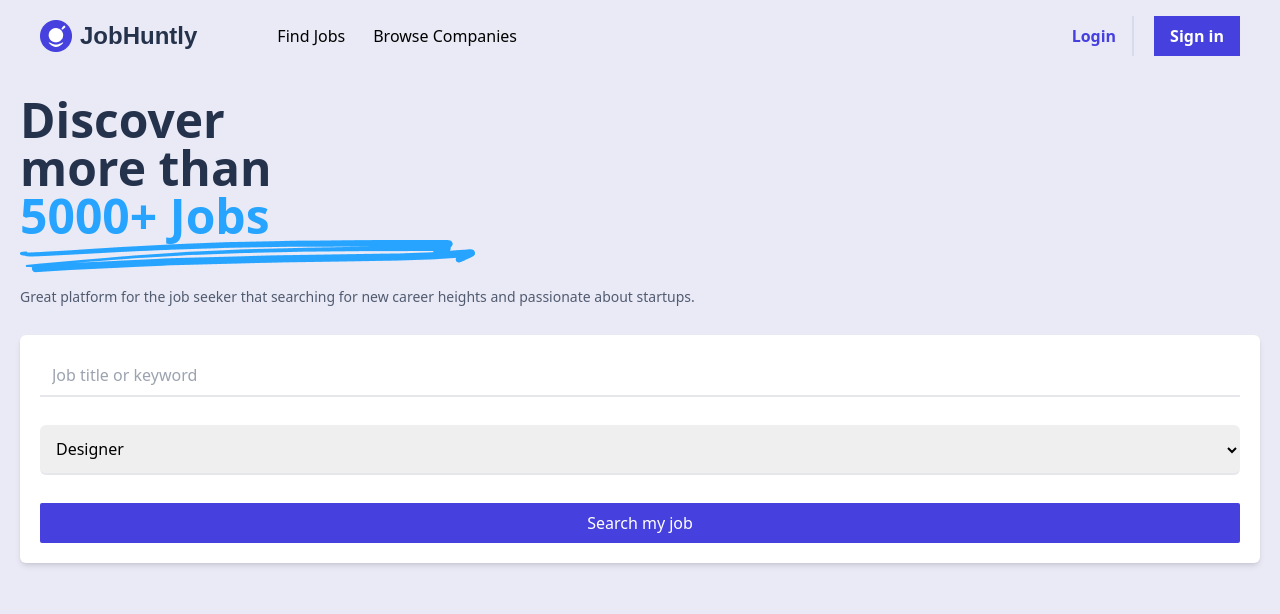
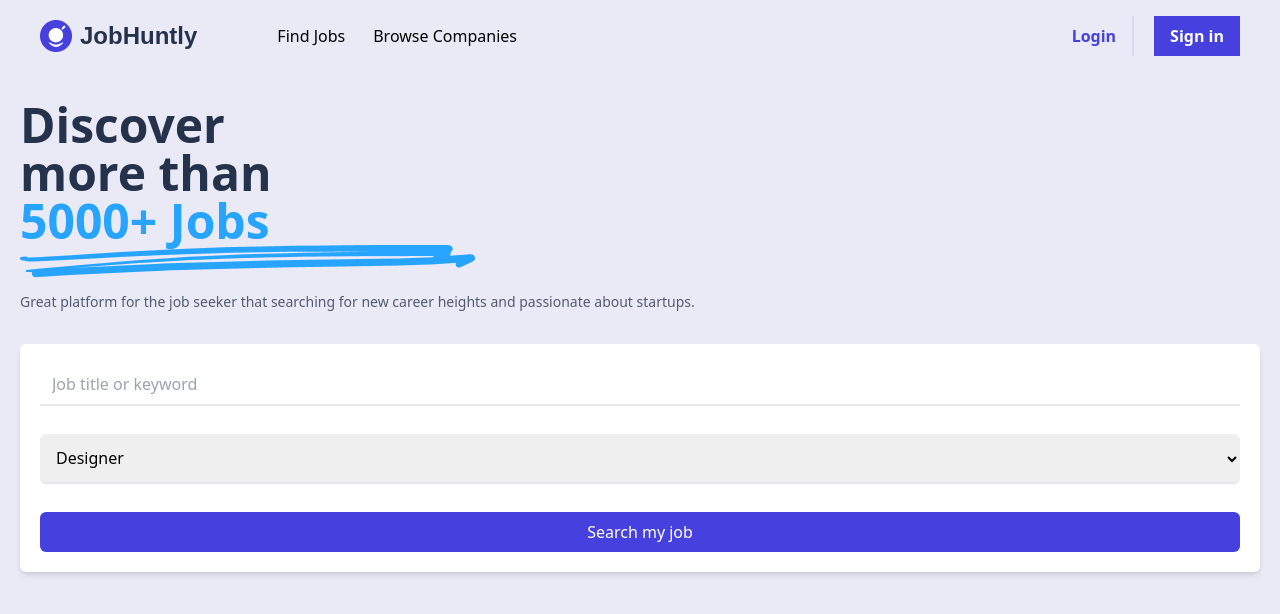
Before and after one commit to prashantjinwal/CodeAlpha, a React (Vite) app in the folder FrontEnd/: page / in a window 1280 px wide. Shown: the top 614 px of the page. Built offline with nearby package versions, Linux system fonts and the light colour scheme.

Commit message:
Add commit

```diff
--- a/FrontEnd/src/components/dynamic/Search.jsx
+++ b/FrontEnd/src/components/dynamic/Search.jsx
@@ -26,7 +26,7 @@ export default function Search(){
 
                 </select>
 
-                <button className="bg-[#4640DE] text-white text-base font-medium rounded-sm  px-3 py-2">Search my job</button>
+                <button className="bg-[#4640DE] text-white text-base font-medium rounded-md  px-3 py-2">Search my job</button>
 
             </form>
 
--- a/FrontEnd/src/components/static/Header.jsx
+++ b/FrontEnd/src/components/static/Header.jsx
@@ -36,10 +36,10 @@ function Header({sideBarState}){
                 <span onClick={barToggle} className="border-2 bg-white p-1 rounded-full md:hidden shadow-md" ><DragHandleIcon fontSize="large"/></span>
             </nav>
 
-            <div className="py-[1.5em] px-5">
+            <div className="py-[1.8em] px-5">
 
                 <Banner/>
-               <div className="my-7 flex flex-row bg-white px-5 py-5 rounded-md shadow-md"> <Search/> </div>
+               <div className="my-8 flex flex-row bg-white px-5 py-5 rounded-md shadow-md"> <Search/> </div>
 
             </div>
 
```
